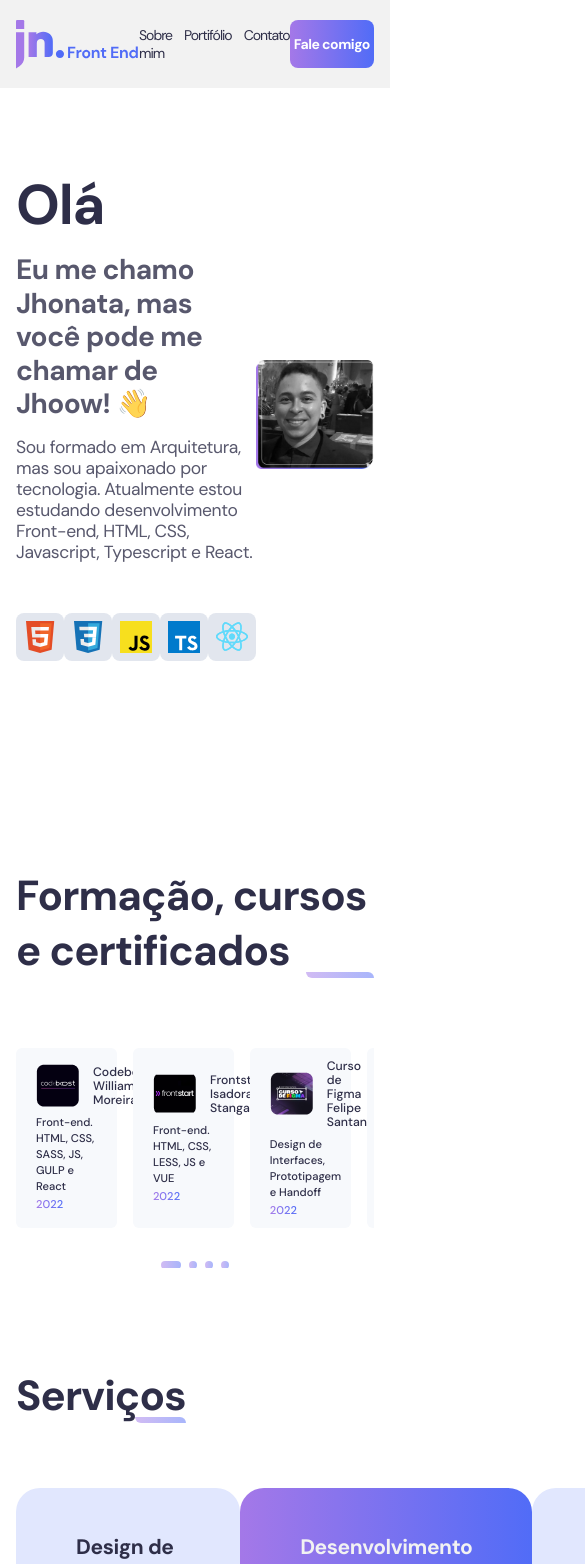
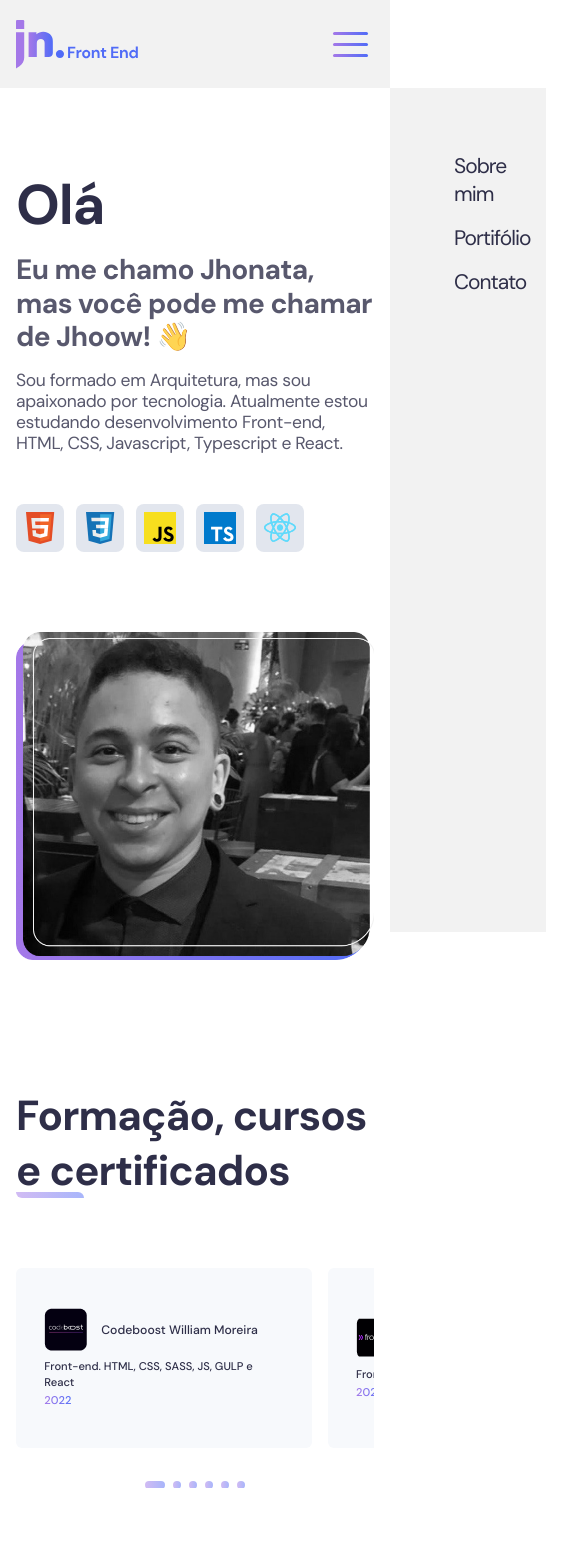
Before and after one commit to jhoownogueira/jhonatanogueira.com, a React (Create React App) app: page / in a window 390 px wide. Shown: the top 1564 px of the page, 585 px wide, since content can reach past the window. Built offline with nearby package versions, Linux system fonts and the light colour scheme.

Commit message:
Responsividade e Menu Mobile

```diff
--- a/src/Componentes/Header/Header.tsx
+++ b/src/Componentes/Header/Header.tsx
@@ -1,16 +1,21 @@
+import { useState } from 'react';
 import { Link } from 'react-router-dom';
 
 import logoHeader from '../../assets/logoheader.svg';
 
-import { PrimaryButton } from '../../Styles/StylesComponents';
+import { MobileButton, PrimaryButton } from '../../Styles/StylesComponents';
 import { Container } from './styles';
 
+
+
 export function Header() {
+    const [isActive, setIsActive] = useState(false);
+
     return (
         <Container>
             <div className='content'>
                 <img src={logoHeader} alt="Logotipo Jhonata Nogueira" />
-                <div className='right-container'>
+                <nav className='right-container'>
                     <ul>
                         <li>
                             <Link to='/'>Sobre mim</Link>
@@ -25,7 +30,28 @@ export function Header() {
                     <PrimaryButton>
                         <span>Fale comigo</span>
                     </PrimaryButton>
-                </div>
+                </nav>
+                <MobileButton
+                    onClick={() => { setIsActive(!isActive) }}
+                    isActive={isActive}
+                >
+                    <div className='top-bullet'></div>
+                    <div className='mid-bullet'></div>
+                    <div className='bottom-bullet'></div>
+                </MobileButton>
+                <nav className={isActive ? 'mobile-menu open' : 'mobile-menu'}>
+                    <ul>
+                        <li>
+                            <Link to='/'>Sobre mim</Link>
+                        </li>
+                        <li>
+                            <Link to='/portifolio'>Portifólio</Link>
+                        </li>
+                        <li>
+                            <Link to='/contato'>Contato</Link>
+                        </li>
+                    </ul>
+                </nav>
             </div>
         </Container>
     )
--- a/src/Componentes/Header/styles.ts
+++ b/src/Componentes/Header/styles.ts
@@ -15,6 +15,7 @@ export const Container = styled.header`
         display: flex;
         align-items: center;
         justify-content: space-between;
+
     }
 
     .right-container {
@@ -56,4 +57,57 @@ export const Container = styled.header`
 
     }
 
+    .mobile-menu {
+        position: absolute;
+        top: 88px;
+        right: 0;
+        width: 40%;
+        height: 100vh;
+        z-index: 99;
+
+        background: var(--white);
+
+        display: flex;
+        flex-direction: column;
+        padding: 64px;
+        transform: translateX(100%);
+        transition: all 0.4s ease-in-out;
+
+        ul {
+            li {
+                list-style: none;
+                &:not(:last-child) {
+                    margin-bottom: 16px;
+                }
+                a {
+                color: var(--purple-text);
+                text-decoration: none;
+                font-size: 1.5rem;
+                font-weight: 400;
+                letter-spacing: -1px;
+                transition: all 0.3s;
+                &:hover {
+                    color: var(--primary-color);
+                    font-weight: 700;
+                }
+                &:active {
+                    color: var(--primary-color);
+                    font-weight: 500;
+                    border-bottom: 1px solid var(--primary-color);
+                }
+            }
+            }
+        }
+
+        &.open {
+            transform: translateX(0);
+        }
+    }
+
+    @media(max-width:700px) {
+        .right-container {
+            display: none;
+        }
+    }
+
 `
--- a/src/Componentes/Home/Home.tsx
+++ b/src/Componentes/Home/Home.tsx
@@ -102,7 +102,18 @@ export function Home() {
                 modules={[Pagination]}
                 className="slider-courses"
                 spaceBetween={16}
-                slidesPerView={3.2}
+                slidesPerView={1.2}
+                breakpoints={{
+                    640: {
+                        slidesPerView: 2.2
+                    },
+                    840: {
+                        slidesPerView: 2.8
+                    },
+                    1050: {
+                        slidesPerView: 3.5
+                    }
+                }}
                 >
                     <SwiperSlide>
                         <CardFormation>
--- a/src/Componentes/Home/style.ts
+++ b/src/Componentes/Home/style.ts
@@ -76,6 +76,19 @@ export const SectionAboutMe = styled.section`
         }
     }
 
+    @media(max-width: 640px) {
+        height: 1100px;
+        .content {
+            flex-direction: column;
+            .left-container {
+                margin-bottom: 80px;
+            }
+        }
+    }
+    @media(max-width: 540px) {
+        height: 1000px;
+    }
+
 `
 
 export const SectionFormation = styled.section`
@@ -128,6 +141,16 @@ export const SectionFormation = styled.section`
 
                 &-active {
                     width: 20px;
+                }
+            }
+        }
+    }
+
+    @media(max-width: 657px) {
+        .content {
+            h2 {
+                &::before {
+                    right: unset;
                 }
             }
         }
@@ -216,6 +239,22 @@ export const SectionSevices = styled.section`
         }
 
     }
+
+    @media(max-width: 1200px) {
+        height: 1500px;
+        .content {
+            h2 {
+                &::before {
+                    right: -5px;
+                }
+            }
+            .services {
+                flex-direction: column;
+                align-items: center;
+                gap: 24px;
+            }
+        }
+    }
 `
 
 export const SectionTools = styled.section`
@@ -254,6 +293,18 @@ export const SectionTools = styled.section`
             display: flex;
             align-items: center;
             justify-content: space-between;
+            span {
+                text-align: center;
+            }
+        }
+    }
+
+    @media(max-width:480px) {
+        height: 1200px;
+        .content {
+            .tools {
+                flex-direction: column;
+            }
         }
     }
 
--- a/src/Styles/StylesComponents.ts
+++ b/src/Styles/StylesComponents.ts
@@ -111,3 +111,88 @@ export const CardTools = styled.div`
     }
 
 `
+
+interface AnimationButton {
+    isActive: boolean,
+}
+
+export const MobileButton = styled.button<AnimationButton>`
+
+    ${(props) => props.isActive ?
+    `
+    background: transparent;
+    border: 0;
+    width: 48px;
+    height: 48px;
+    flex-direction: column;
+    align-items: center;
+    justify-content: center;
+    gap: 0;
+    display: none;
+
+    div {
+        width: 35px;
+        height: 3px;
+        background: linear-gradient(90deg, #A478E8 0%, #516CF7 100%);
+        border-radius: 8px;
+        transition: all 0.3s;
+        .mid-bullet {
+            opacity:1
+        }
+    }
+    .top-bullet {
+        transform: rotate(45deg) translateY(2px);
+       }
+    .mid-bullet {
+        opacity:0;
+        display: none;
+    }
+    .bottom-bullet {
+        transform: rotate(-45deg) translateY(-2px);
+    }
+
+    @media(max-width:700px) {
+        display: flex;
+    }
+
+    `
+
+    :
+
+    `
+        background: transparent;
+        border: 0;
+        width: 48px;
+        height: 48px;
+        flex-direction: column;
+        align-items: center;
+        justify-content: center;
+        gap: 8px;
+        display: none;
+        transition: all 0.3s;
+
+    div {
+        width: 35px;
+        height: 3px;
+        background: linear-gradient(90deg, #A478E8 0%, #516CF7 100%);
+        border-radius: 8px;
+        transition: all 0.3s;
+    }
+    .top-bullet {
+        transform: rotate(0deg);
+       }
+       .mid-bullet {
+           opacity: 1;
+       }
+       .bottom-bullet {
+           transform: rotate(0deg);
+       }
+
+       @media(max-width:700px) {
+        display: flex;
+    }
+
+    `
+    };
+
+`
```
